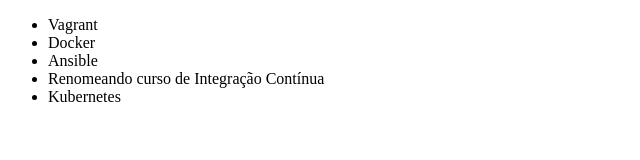
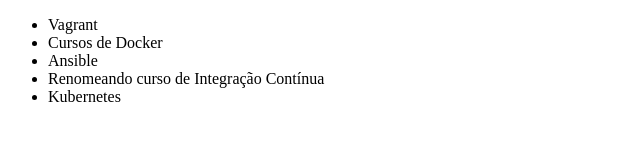
Before and after one commit to marinamuller/marina-git, a plain HTML site: page index.html in a window 1280 px wide. Shown: the full height of the page, 0-640 px from the left. Drawn offline with Linux system fonts and the light colour scheme.

Commit message:
arrumado nome dockers

```diff
--- a/index.html
+++ b/index.html
@@ -7,7 +7,7 @@
 <body>
     <ul>
         <li>Vagrant</li>
-        <li>Docker</li>
+        <li>Cursos de Docker</li>
         <li>Ansible</li>
         <li>Renomeando curso de Integração Contínua</li>
         <li>Kubernetes</li>
```
